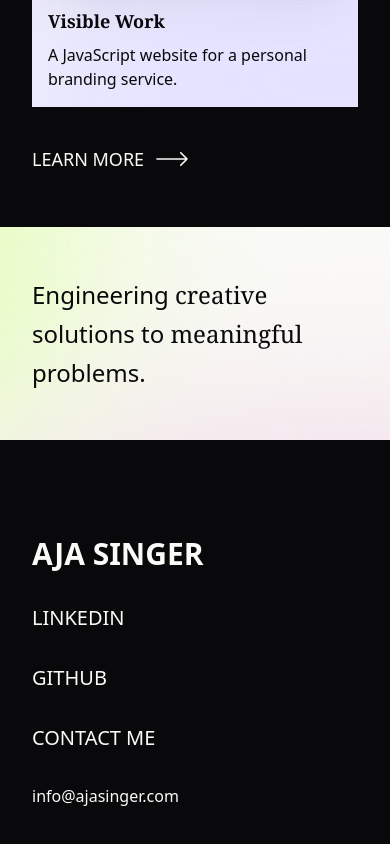
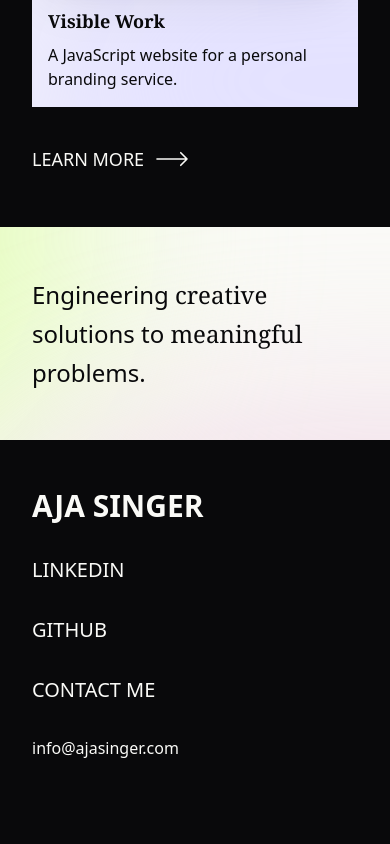
Before and after one commit to ajasinger/portfolio_2024, a Next.js app: page / in a window 390 px wide. Shown: the part 3787-4631 px from the top of the page. After the commit the page ends 4595 px from the top, so only its background shows below. Built offline with nearby package versions, Linux system fonts and the light colour scheme.

Commit message:
respnsive padding

```diff
--- a/components/Footer.tsx
+++ b/components/Footer.tsx
@@ -7,7 +7,7 @@ export default function Footer() {
     const pathname = usePathname();
 
     return(
-        <footer className="px-8 md:px-16 py-24 flex flex-col sm:flex-row justify-between gap-8 sm:gap-16 font-sans">
+        <footer className="px-8 md:px-16 py-12 sm:py-24 flex flex-col sm:flex-row justify-between gap-8 sm:gap-16 font-sans">
             <div className="flex flex-col gap-8">
                 <Link href="/"><h2 className="text-3xl max-w-4xl font-semibold">AJA SINGER</h2></Link>
                 {/* <Link href="/#work" className="text-xl hover:underline underline-offset-8 decoration-1">WORK</Link> */}
```
